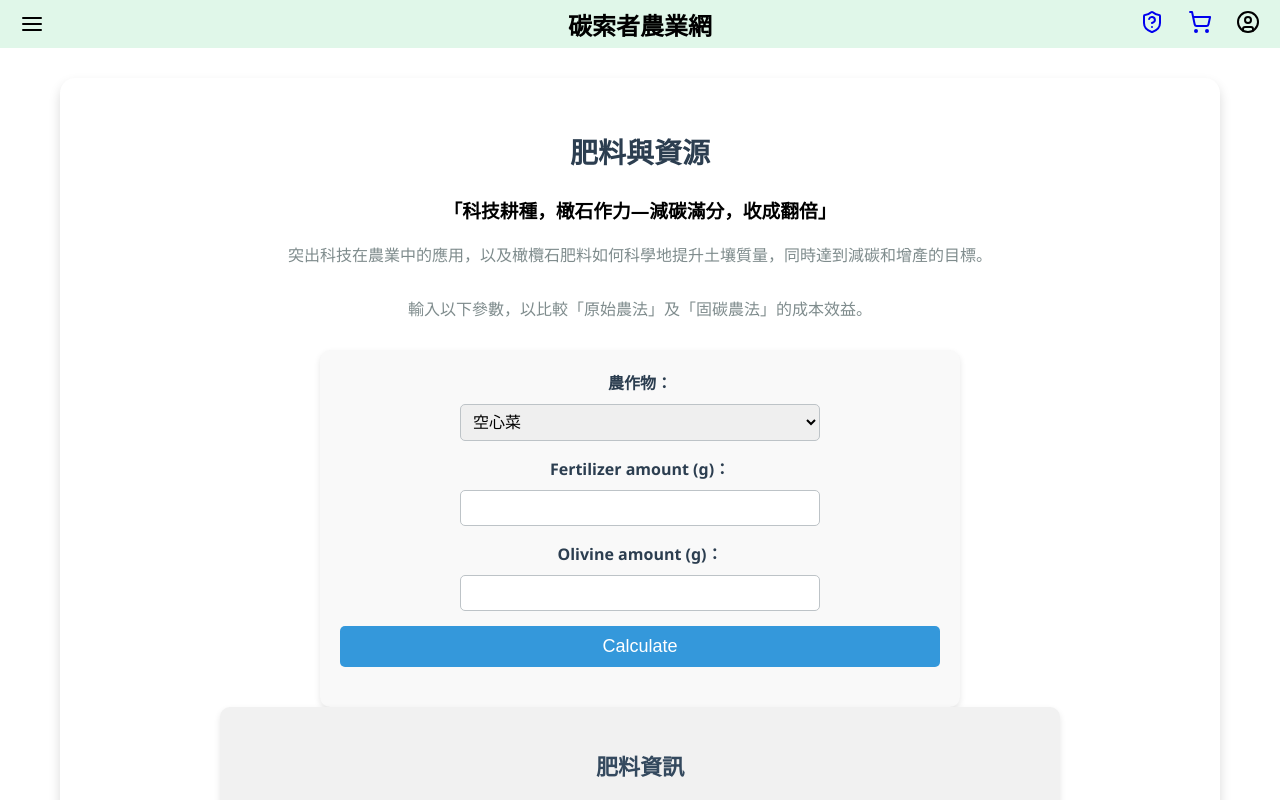
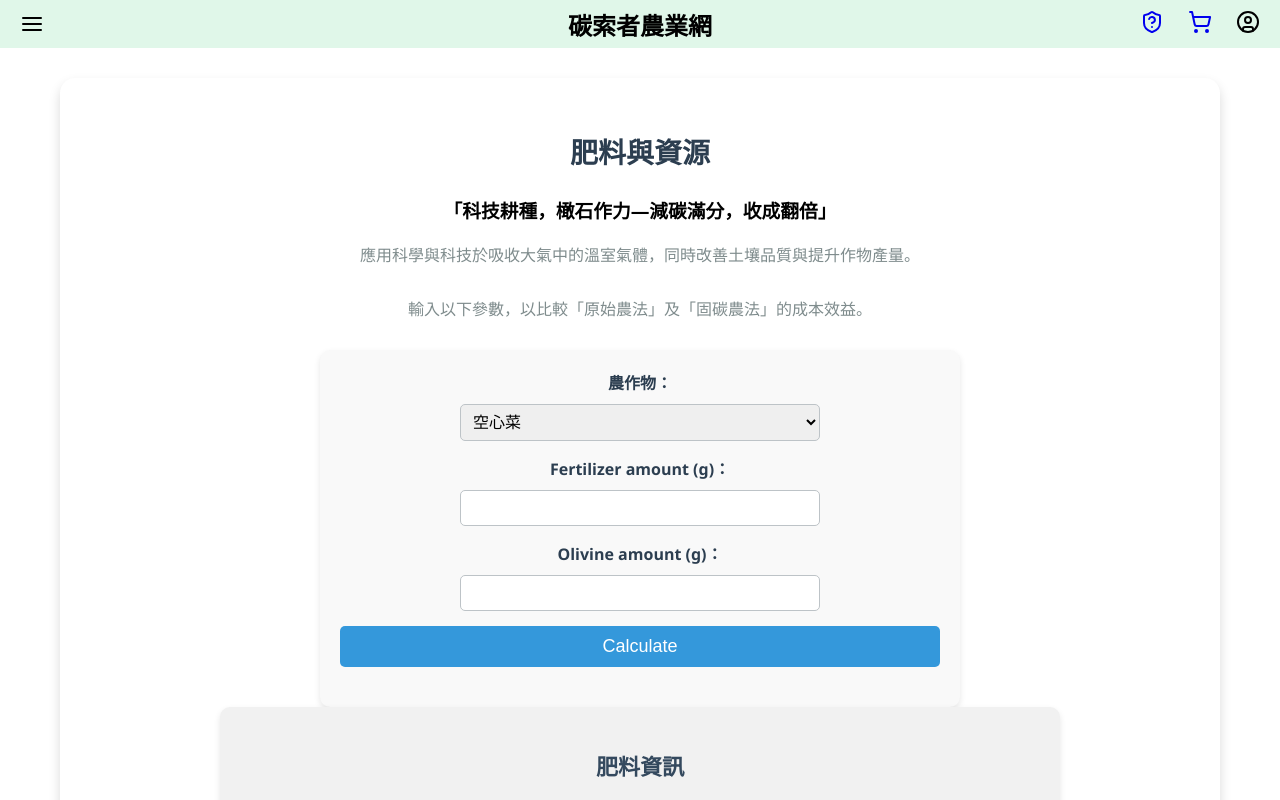
Before and after one commit to buffett0323/IMV_NTU_2024, a React (Create React App) app in the folder client/: page /fertilizer in a window 1280 px wide. Shown: the top 800 px of the page. Built offline with nearby package versions, Linux system fonts and the light colour scheme.

Commit message:
Revising fertilizer content

```diff
--- a/client/src/components/Fertilizer.tsx
+++ b/client/src/components/Fertilizer.tsx
@@ -55,7 +55,7 @@ const Fertilizer: React.FC = () => {
     <section className="fertilizer-container">
       <h2>肥料與資源</h2>
       <h3>「科技耕種，橄石作力—減碳滿分，收成翻倍」</h3>
-      <p>突出科技在農業中的應用，以及橄欖石肥料如何科學地提升土壤質量，同時達到減碳和增產的目標。</p>
+      <p>應用科學與科技於吸收大氣中的溫室氣體，同時改善土壤品質與提升作物產量。</p>
       <p>輸入以下參數，以比較「原始農法」及「固碳農法」的成本效益。</p>
 
       <section className="fertilizer-inputs">
```
